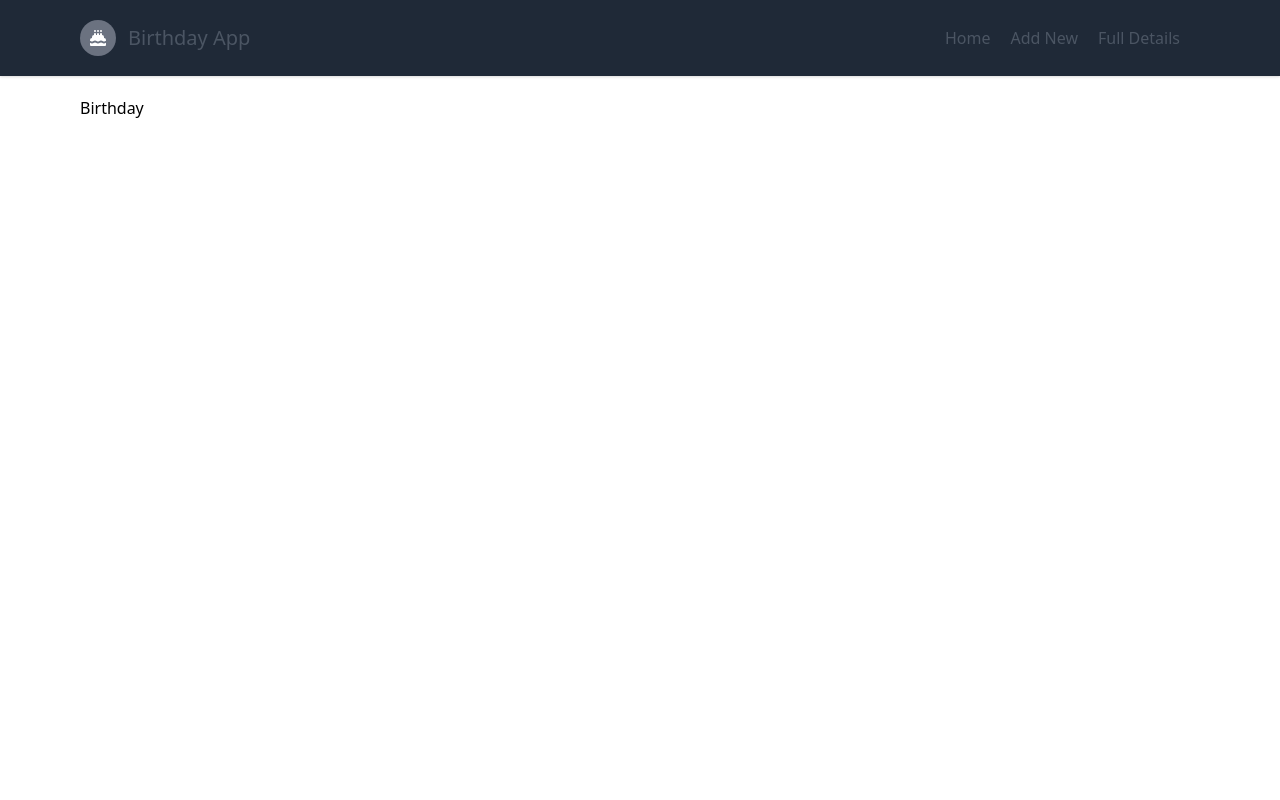
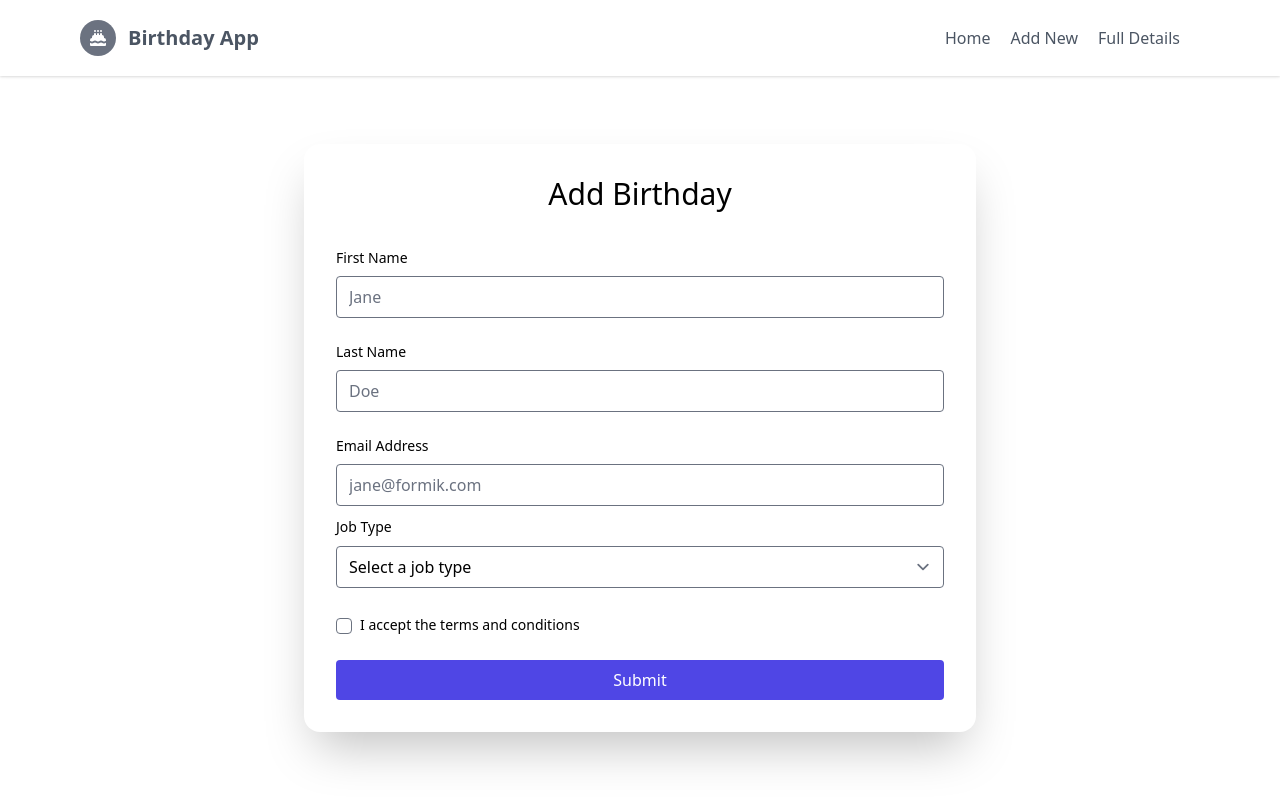
Before and after one commit to akintoluvic/birthday-app, a React (Create React App) app: page /new in a window 1280 px wide. Built offline with nearby package versions, Linux system fonts and the light colour scheme.

Commit message:
init add birthday

```diff
--- a/src/App.js
+++ b/src/App.js
@@ -1,6 +1,5 @@
 import {
-  BrowserRouter as Router, Switch,
-  Route,
+  BrowserRouter as Router, Switch, Route,
 } from "react-router-dom";
 import Navbar from "./components/Navbar";
 import DetailsPage from "./pages/DetailsPage";
--- a/src/components/Navbar.js
+++ b/src/components/Navbar.js
@@ -3,21 +3,21 @@ import { Link } from "react-router-dom";
 
 const Navbar = () => {
     return (
-        <header class="fixed container bg-gray-800 text-gray-600 shadow">
-            <div class="flex justify-between py-5 items-center">
-                <Link to="/" class="flex title-font font-medium items-center">
+        <header className="fixed w-full text-gray-600 shadow">
+            <div className="container flex justify-between py-5 items-center">
+                <Link to="/" className="flex title-font font-medium items-center">
                     <span className="p-2 rounded-full bg-gray-500 text-white">
                         <svg className="h-5" xmlns="http://www.w3.org/2000/svg" viewBox="0 0 20 20" fill="currentColor">
-                            <path fill-rule="evenodd" d="M6 3a1 1 0 011-1h.01a1 1 0 010 2H7a1 1 0 01-1-1zm2 3a1 1 0 00-2 0v1a2 2 0 00-2 2v1a2 2 0 00-2 2v.683a3.7 3.7 0 011.055.485 1.704 1.704 0 001.89 0 3.704 3.704 0 014.11 0 1.704 1.704 0 001.89 0 3.704 3.704 0 014.11 0 1.704 1.704 0 001.89 0A3.7 3.7 0 0118 12.683V12a2 2 0 00-2-2V9a2 2 0 00-2-2V6a1 1 0 10-2 0v1h-1V6a1 1 0 10-2 0v1H8V6zm10 8.868a3.704 3.704 0 01-4.055-.036 1.704 1.704 0 00-1.89 0 3.704 3.704 0 01-4.11 0 1.704 1.704 0 00-1.89 0A3.704 3.704 0 012 14.868V17a1 1 0 001 1h14a1 1 0 001-1v-2.132zM9 3a1 1 0 011-1h.01a1 1 0 110 2H10a1 1 0 01-1-1zm3 0a1 1 0 011-1h.01a1 1 0 110 2H13a1 1 0 01-1-1z" clip-rule="evenodd" />
+                            <path fillRule="evenodd" d="M6 3a1 1 0 011-1h.01a1 1 0 010 2H7a1 1 0 01-1-1zm2 3a1 1 0 00-2 0v1a2 2 0 00-2 2v1a2 2 0 00-2 2v.683a3.7 3.7 0 011.055.485 1.704 1.704 0 001.89 0 3.704 3.704 0 014.11 0 1.704 1.704 0 001.89 0 3.704 3.704 0 014.11 0 1.704 1.704 0 001.89 0A3.7 3.7 0 0118 12.683V12a2 2 0 00-2-2V9a2 2 0 00-2-2V6a1 1 0 10-2 0v1h-1V6a1 1 0 10-2 0v1H8V6zm10 8.868a3.704 3.704 0 01-4.055-.036 1.704 1.704 0 00-1.89 0 3.704 3.704 0 01-4.11 0 1.704 1.704 0 00-1.89 0A3.704 3.704 0 012 14.868V17a1 1 0 001 1h14a1 1 0 001-1v-2.132zM9 3a1 1 0 011-1h.01a1 1 0 110 2H10a1 1 0 01-1-1zm3 0a1 1 0 011-1h.01a1 1 0 110 2H13a1 1 0 01-1-1z" clipRule="evenodd" />
                         </svg>
                     </span>
 
-                    <span class="hidden md:inline ml-3 text-xl">Birthday App</span>
+                    <span className="hidden md:inline ml-3 text-xl font-semibold">Birthday App</span>
                 </Link>
-                <nav class="ml-auto flex flex-wrap items-center text-base justify-center">
-                    <Link to="/" class="mr-5 hover:text-gray-900">Home</Link>
-                    <Link to="/new" class="mr-5 hover:text-gray-900">Add New</Link>
-                    <Link to="/details" class="mr-5 hover:text-gray-900">Full Details</Link>
+                <nav className="ml-auto flex flex-wrap items-center text-base justify-center">
+                    <Link to="/" className="mr-5 hover:text-gray-900">Home</Link>
+                    <Link to="/new" className="mr-5 hover:text-gray-900">Add New</Link>
+                    <Link to="/details" className="mr-5 hover:text-gray-900">Full Details</Link>
                 </nav>
             </div>
         </header>
--- a/src/pages/AddBirthday.js
+++ b/src/pages/AddBirthday.js
@@ -1,10 +1,141 @@
 import React from 'react'
 import PageWrapper from "../components/PageWrapper";
+import { Formik, Form, useField } from 'formik';
+import * as Yup from 'yup';
+
+const MyTextInput = ({ label, ...props }) => {
+    // useField() returns [formik.getFieldProps(), formik.getFieldMeta()]
+    // which we can spread on <input>. We can use field meta to show an error
+    // message if the field is invalid and it has been touched (i.e. visited)
+    const [field, meta] = useField(props);
+
+    return (
+        <>
+            <label className="text-sm mb-2 mt-4" htmlFor={props.id || props.name}>{label}</label>
+            <input className="text-input rounded mb-2" {...field} {...props} />
+            {meta.touched && meta.error ? (
+                <div className="error text-xs text-red-500">{meta.error}</div>
+            ) : null}
+        </>
+    );
+};
+
+const MyCheckbox = ({ children, ...props }) => {
+    // React treats radios and checkbox inputs differently other input types, select, and textarea.
+    // Formik does this too! When you specify `type` to useField(), it will
+    // return the correct bag of props for you -- a `checked` prop will be included
+    // in `field` alongside `name`, `value`, `onChange`, and `onBlur`
+    const [field, meta] = useField({ ...props, type: 'checkbox' });
+    return (
+        <div className=" mb-2 mt-4">
+            <label className="checkbox-input text-sm">
+                <input className="mr-2 rounded" type="checkbox" {...field} {...props} />
+                {children}
+            </label>
+            {meta.touched && meta.error ? (
+                <div className="error text-xs text-red-500 mt-2">{meta.error}</div>
+            ) : null}
+        </div>
+    );
+};
+
+const MySelect = ({ label, ...props }) => {
+    const [field, meta] = useField(props);
+    return (
+        <div>
+            <label className="text-sm mt-4" htmlFor={props.id || props.name}>{label}</label>
+            <br/>
+            <select className="rounded my-2 w-full" {...field} {...props} />
+            {meta.touched && meta.error ? (
+                <div className="error text-xs text-red-500">{meta.error}</div>
+            ) : null}
+        </div>
+    );
+};
 
 const AddBirthday = () => {
     return (
         <PageWrapper>
-            <h1>Birthday</h1>
+            <div className="max-w-2xl mx-auto bg-white rounded-2xl shadow-2xl p-8 mt-12">
+            <h1 className="text-3xl text-center mb-5">Add Birthday</h1>
+            <Formik
+                initialValues={{
+                    firstName: '',
+                    lastName: '',
+                    email: '',
+                    acceptedTerms: false, // added for our checkbox
+                    jobType: '', // added for our select
+                }}
+
+                validationSchema={Yup.object({
+                    firstName: Yup.string()
+                        .max(15, 'Must be 15 characters or less')
+                        .required('Required'),
+                    lastName: Yup.string()
+                        .max(20, 'Must be 20 characters or less')
+                        .required('Required'),
+
+                    email: Yup.string()
+                        .email('Invalid email address')
+                        .required('Required'),
+
+                    acceptedTerms: Yup.boolean()
+                        .required('Required')
+                        .oneOf([true], 'You must accept the terms and conditions.'),
+
+                    jobType: Yup.string()
+                        .oneOf(
+                            ['designer', 'development', 'product', 'other'],
+                            'Invalid Job Type'
+                        )
+                        .required('Required'),
+                })}
+
+                onSubmit={(values, { setSubmitting }) => {
+                    setTimeout(() => {
+                        alert(JSON.stringify(values, null, 2));
+                        setSubmitting(false);
+                    }, 400);
+                }}
+            >
+                <Form className="flex flex-col">
+                    <MyTextInput
+                        label="First Name"
+                        name="firstName"
+                        type="text"
+                        placeholder="Jane"
+                    />
+
+                    <MyTextInput
+                        label="Last Name"
+                        name="lastName"
+                        type="text"
+                        placeholder="Doe"
+                    />
+
+                    <MyTextInput
+                        label="Email Address"
+                        name="email"
+                        type="email"
+                        placeholder="jane@formik.com"
+                    />
+
+                    <MySelect label="Job Type" name="jobType">
+                        <option value="">Select a job type</option>
+                        <option value="designer">Designer</option>
+                        <option value="development">Developer</option>
+                        <option value="product">Product Manager</option>
+                        <option value="other">Other</option>
+                    </MySelect>
+
+                    <MyCheckbox name="acceptedTerms">
+                        I accept the terms and conditions
+                    </MyCheckbox>
+
+                    <button className="bg-indigo-600 text-white rounded py-2 mt-4" type="submit">Submit</button>
+                </Form>
+            </Formik>
+            </div>
         </PageWrapper>
     )
 }
--- a/tailwind.config.js
+++ b/tailwind.config.js
@@ -861,5 +861,5 @@ module.exports = {
     wordBreak: ['responsive'],
     zIndex: ['responsive', 'focus-within', 'focus'],
   },
-  plugins: [],
+  plugins: [require('@tailwindcss/forms'),],
 }
```
